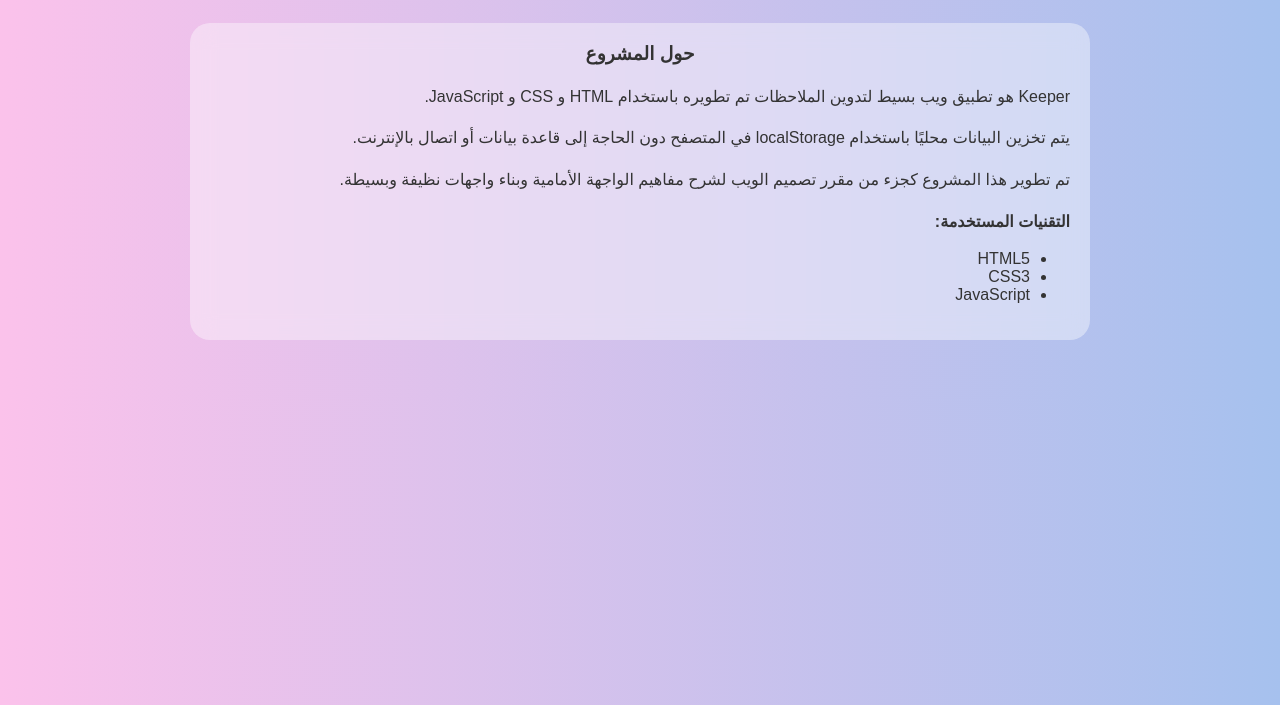
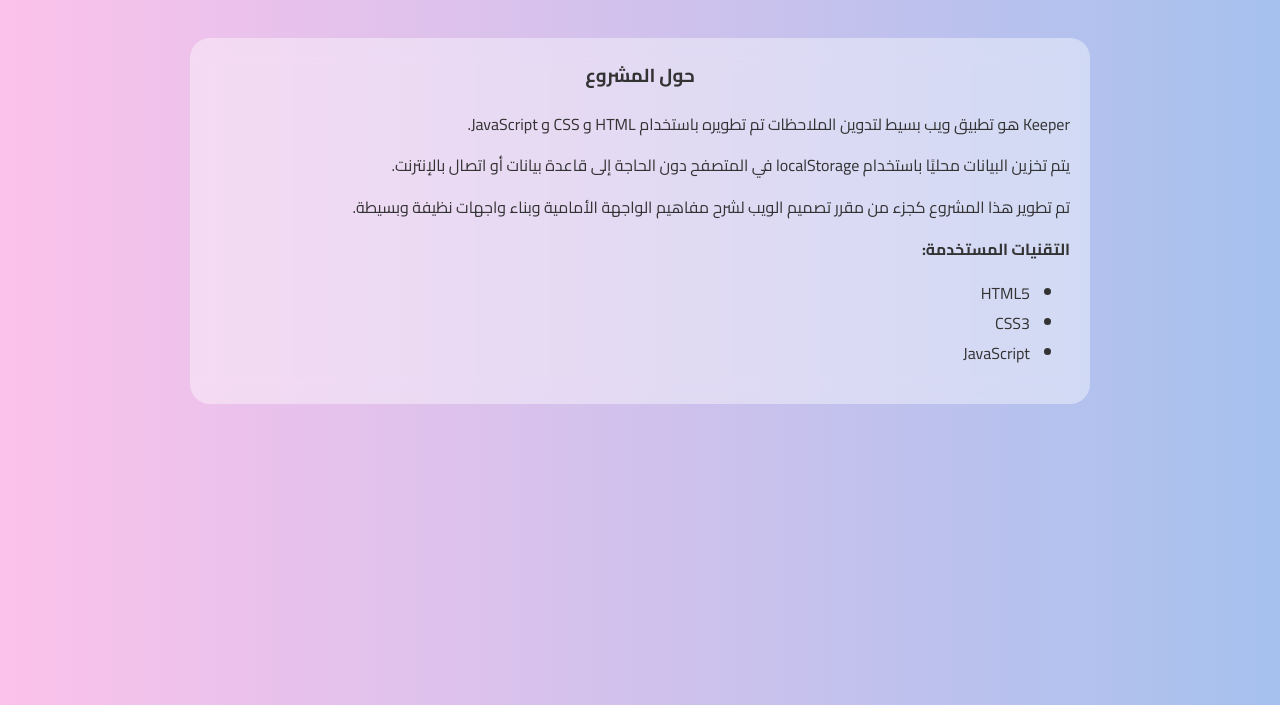
Before and after one commit to Islam-Turki/Keeper-notes, a plain HTML site: page about.html in a window 1280 px wide. Shown: the part 95-800 px from the top of the page. Drawn offline with Linux system fonts and the light colour scheme.

Commit message:
fix fonts

```diff
--- a/about.html
+++ b/about.html
@@ -5,6 +5,10 @@
     <meta name="viewport" content="width=device-width, initial-scale=1.0">
     <title>Keeper | حول</title>
     <link rel="stylesheet" href="style.css">
+    <link rel="stylesheet" href="style.css">
+    <link rel="preconnect" href="https://fonts.googleapis.com">
+    <link rel="preconnect" href="https://fonts.gstatic.com" crossorigin>
+    <link href="https://fonts.googleapis.com/css2?family=Cairo:wght@200..1000&display=swap" rel="stylesheet">
 </head>
 <body>
 
```
Also changed, not shown: categories.html (+4 -0 lines), overview.html (+4 -0 lines).
